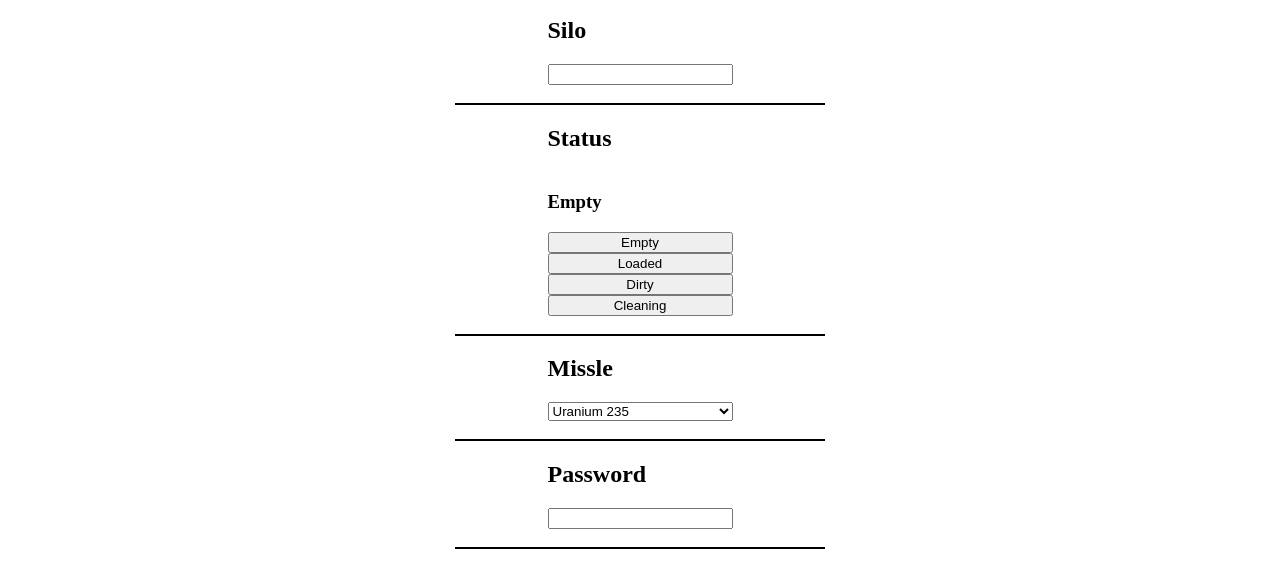
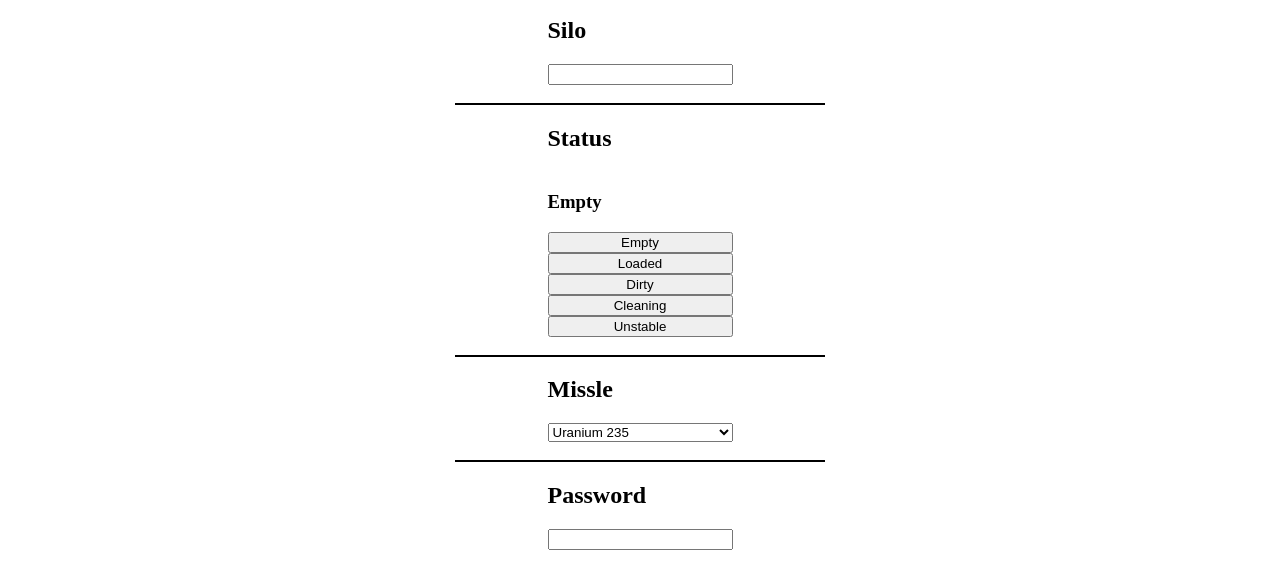
Before and after one commit to NatoTatoSHC/all-for-one, a website: page status.html in a window 1280 px wide. Shown: the part 71-635 px from the top of the page. Drawn offline with Linux system fonts and the light colour scheme.

Commit message:
Add 'Unstable' button to status options

```diff
--- a/status.html
+++ b/status.html
@@ -33,6 +33,7 @@
             <button type="button" onclick="changeStatus('Loaded');">Loaded</button>
             <button type="button" onclick="changeStatus('Dirty');">Dirty</button>
             <button type="button" onclick="changeStatus('Cleaning');">Cleaning</button>
+            <button type="button" onclick="changeStatus('Unstable');">Unstable</button>
             <br>
             <div class="div"></div>
             <h2>Missle</h2>
```
